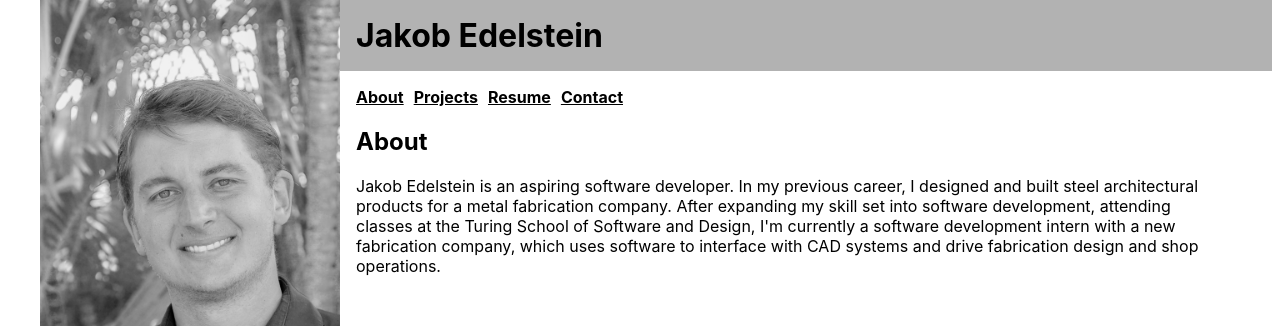
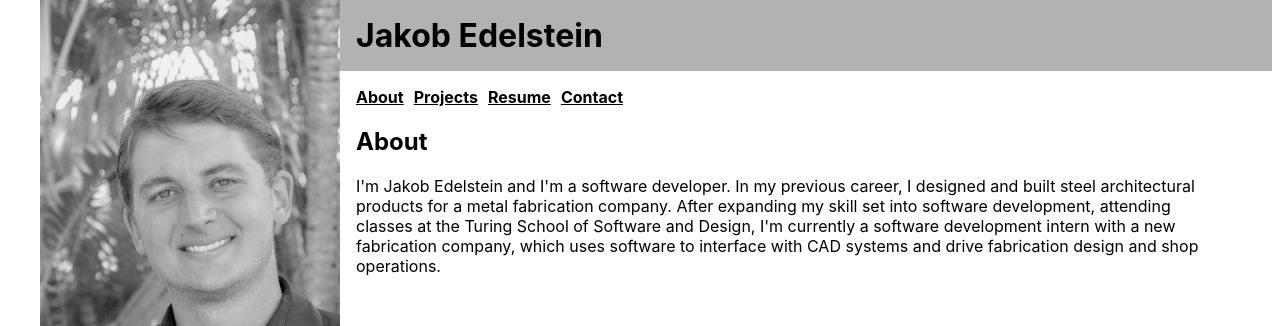
Before and after one commit to jake-edel/portfolio-site-old, a React (Create React App) app: page / in a window 1280 px wide. Shown: the top 326 px of the page. Built offline with nearby package versions, Linux system fonts and the light colour scheme.

Commit message:
clean up formatting

```diff
--- a/src/components/About.js
+++ b/src/components/About.js
@@ -3,7 +3,7 @@ const About = () => {
     <div>
         <div className="about">
             <h2>About</h2>
-            <p>Jakob Edelstein is an aspiring software developer. In my previous career, I designed
+            <p>I'm Jakob Edelstein and I'm a software developer. In my previous career, I designed
                 and built steel architectural products for a metal fabrication company. After expanding
                 my skill set into software development, attending classes at the Turing School of
                 Software and Design, I'm currently a software development intern with a new fabrication company, which
--- a/src/components/CustomLink.js
+++ b/src/components/CustomLink.js
@@ -7,14 +7,11 @@ const CustomLink = ({
     children,
     target
 }) => {
-
-    // const target = isExternal ? '_blank' : undefined;
     if(!isExternal){
         return(
             <Link to={to} target={target}>{children}</Link>
         )
     }
-
     return (
         <a href={to} target={target}>{children}</a>
     )
--- a/src/components/Projects.js
+++ b/src/components/Projects.js
@@ -2,7 +2,6 @@
 import PortfolioListItem from './PortfolioListItem';
 import { portfolioItems } from '../utils/constants.js'
 
-console.log(portfolioItems)
 
 const Projects = () => {
 
```
